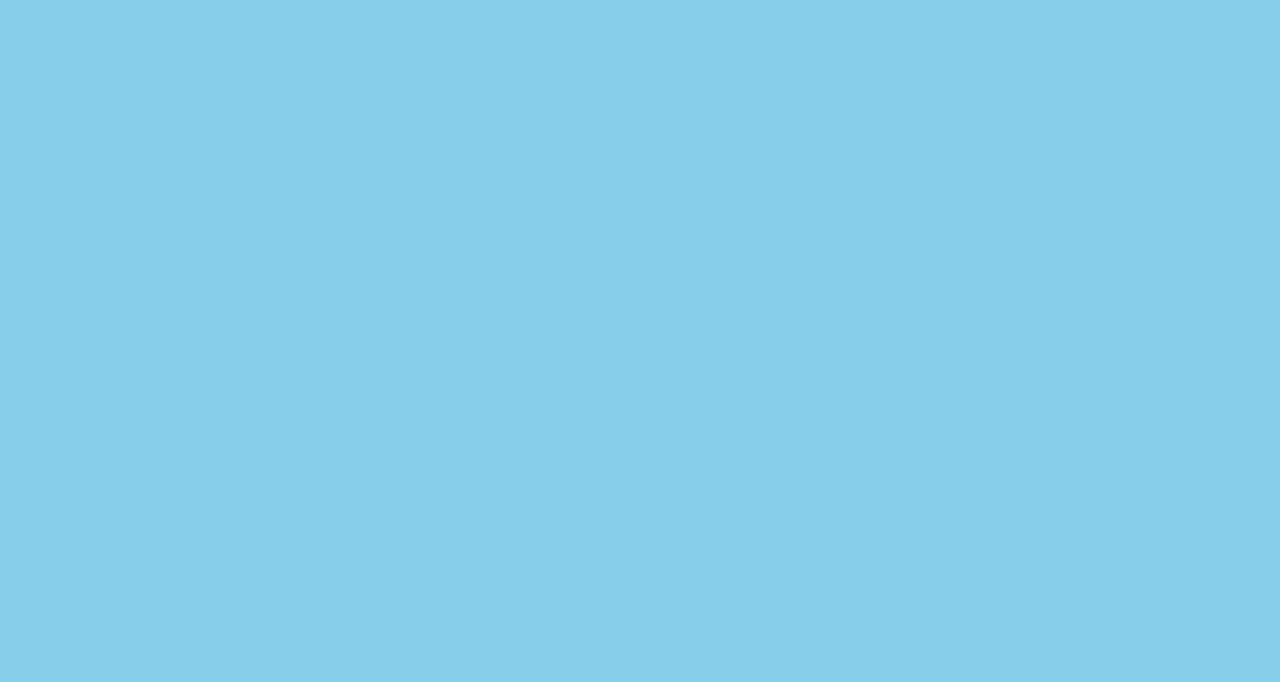
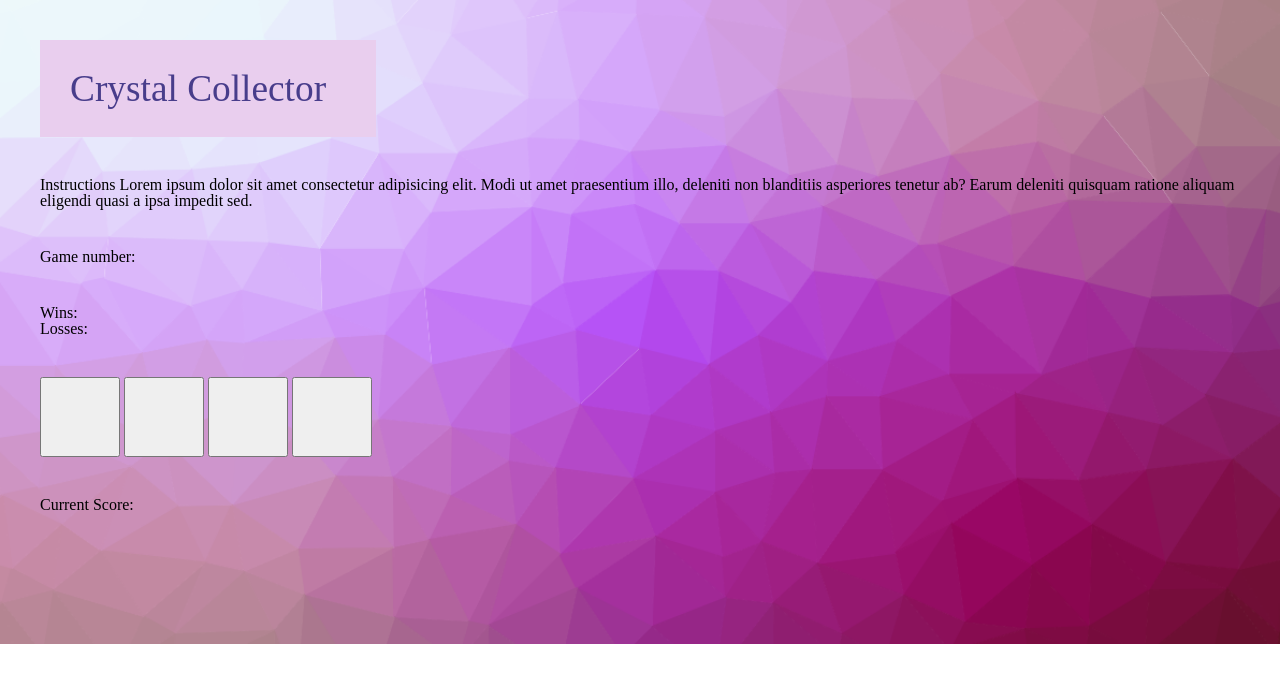
Before and after one commit to femke77/unit-4-game, a plain HTML site: page index.html in a window 1280 px wide. Drawn offline with nearby package versions, Linux system fonts and the light colour scheme.

Commit message:
basic game setup done, ready for logic

```diff
--- a/assets/css/style.css
+++ b/assets/css/style.css
@@ -1,3 +1,28 @@
+*{
+    box-sizing: border-box;
+}
+
 body {
-    background-color: skyblue;
+    background: url("../images/bg.jfif") no-repeat;
+    background-size: cover;
 }
+
+h1 {
+    font-size: 28pt;
+    color: darkslateblue;
+    margin-left: 40px;
+    margin-top: 40px;
+    background:#e9ceee;
+    width: 336px;
+    padding: 30px;
+
+}
+
+button {
+    height: 80px;
+    width: 80px;
+}
+
+div {
+    margin: 40px;
+}
--- a/assets/javascript/game.js
+++ b/assets/javascript/game.js
@@ -0,0 +1,11 @@
+$(document).ready(function() {
+
+
+
+    function getRandom(low, high){
+        var random = Math.floor(Math.random() * high) + low;
+        return random;
+    }
+
+
+});
--- a/index.html
+++ b/index.html
@@ -1,16 +1,46 @@
 <!DOCTYPE html>
 <html lang="en">
+
 <head>
     <meta charset="UTF-8">
     <meta name="viewport" content="width=device-width, initial-scale=1.0">
     <meta http-equiv="X-UA-Compatible" content="ie=edge">
-    <title>Document</title>
+    <title>Crystal Collector</title>
     <link rel="stylesheet" href="assets/css/reset.css">
     <link rel="stylesheet" href="assets/css/style.css">
+    <script src="https://cdnjs.cloudflare.com/ajax/libs/jquery/3.2.1/jquery.min.js"></script>
 </head>
+
 <body>
+    <h1>Crystal Collector</h1>
+    <div class="instructions">
+        <p>
+            Instructions
+            Lorem ipsum dolor sit amet consectetur adipisicing elit. Modi ut amet praesentium illo, deleniti non
+            blanditiis asperiores tenetur ab? Earum deleniti quisquam ratione aliquam eligendi quasi a ipsa impedit sed.
+        </p>
+    </div>
+    <div class="gameGoal">
+        <p>Game number: </p>
+    </div>
+    <div class="scoring">
+        <p>Wins: </p>
+        <p>Losses: </p>
+
+    </div>
+    <div class="crystals">
+        <button id="crystal-1" class="crystal"></button>
+        <button id="crystal-2" class="crystal"></button>
+        <button id="crystal-3" class="crystal"></button>
+        <button id="crystal-4" class="crystal"></button>
+    </div>
+    <div class="currentCount">
+        <p>Current Score: </p>
+
+    </div>
+
 
     <script type="text/javascript" src="assets/javascript/game.js"></script>
+</body>
 
-</body>
 </html>
```
Also changed, not shown: assets/images/bg.jfif (added), assets/images/hem.jfif (added), assets/images/lab.jfif (added), assets/images/mal.jfif (added), assets/images/tour.jfif (added).
